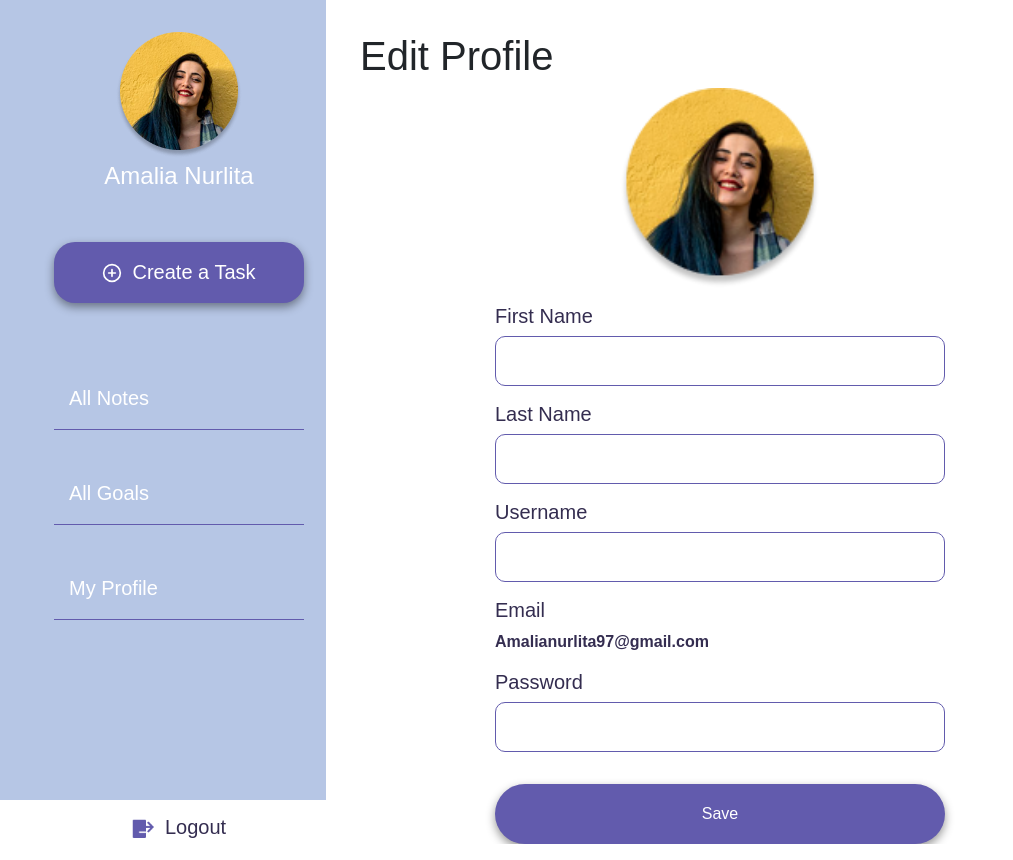
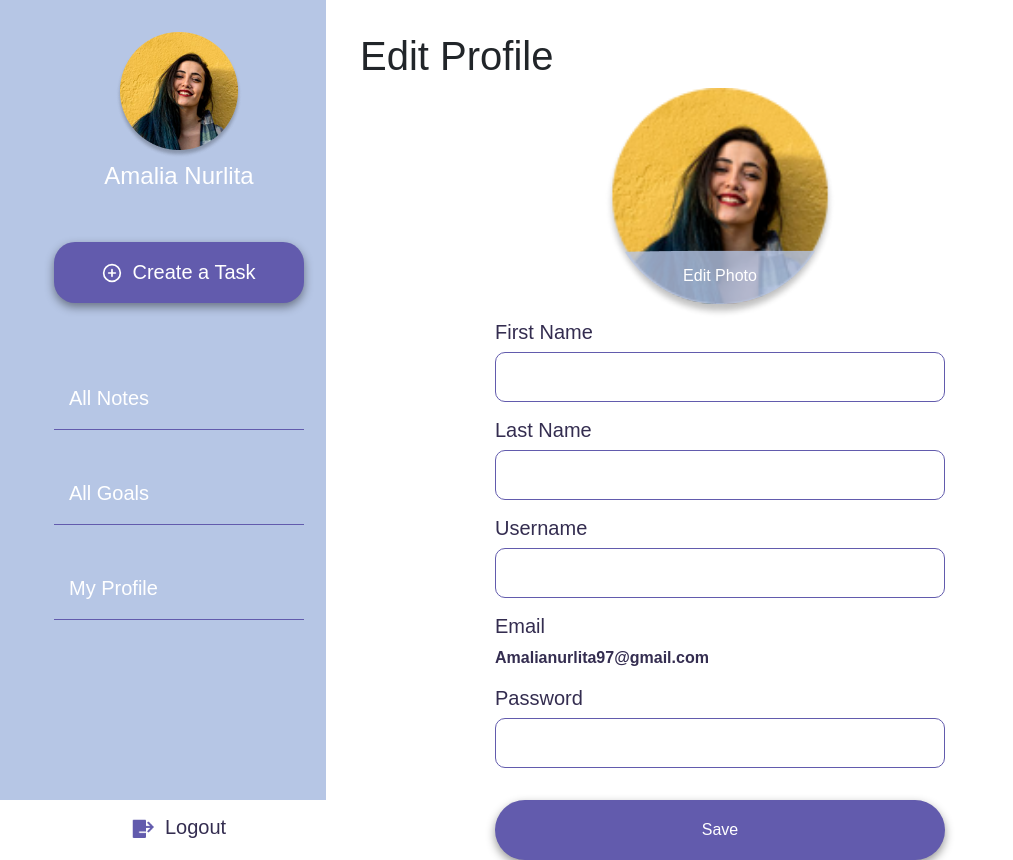
Before and after one commit to gilangsukmaw/remindme-notification, a React (Create React App) app: page /editprofile in a window 1280 px wide. Shown: the whole page, without its empty margins (0-1013 px from the left). Built offline with nearby package versions, Linux system fonts and the light colour scheme.

Commit message:
buat setgah lingkaran

```diff
--- a/src/Pages/ProfilePage/edit.jsx
+++ b/src/Pages/ProfilePage/edit.jsx
@@ -1,6 +1,7 @@
 import React from "react";
 import { Link } from "react-router-dom";
 import pp from "../../assets/images/Ellipse 34.png";
+import edit from "../../assets/images/Ellipse 107.png";
 import "./editStyle.css";
 export default function Edit() {
   return (
@@ -11,7 +12,11 @@ export default function Edit() {
         </div>
         <div className="wrapper-edit">
           <div className="head">
-            <img src={pp} alt="profile pictures" style={{ width: "200px" }} />
+            <img src={pp} alt="profile pictures" style={{ width: "230px" }} />
+            <div className="edit-profile">
+              <img src={edit} alt="edit" />
+            </div>
+            <p style={{ marginTop: "-40px" }}>Edit Photo</p>
           </div>
           <div className="content-edit">
             <form>
--- a/src/Pages/ProfilePage/editStyle.css
+++ b/src/Pages/ProfilePage/editStyle.css
@@ -4,6 +4,10 @@
   align-items: center;
   margin-right: 200px;
 }
+.edit-profile {
+  margin-top: -68px;
+}
+
 .content-edit {
   display: flex;
   flex-direction: column;
@@ -21,18 +25,15 @@ input {
   border: 1px solid #625bad;
   box-sizing: border-box;
   border-radius: 10px;
-  font-weight: bold;
+  font-weight: bolder;
   color: #342d50;
   padding-left: 2rem;
 }
 input:focus {
-  width: -webkit-fill-available;
-  height: 50px;
-  margin-bottom: 1rem;
   border: 1px solid #625bad;
-  box-sizing: border-box;
   border-radius: 10px;
 }
+
 .input-password {
   margin-bottom: 2rem;
 }
--- a/src/Pages/ProfilePage/index.jsx
+++ b/src/Pages/ProfilePage/index.jsx
@@ -2,6 +2,7 @@ import pp from "../../assets/images/Ellipse 34.png";
 import "./profileStyle.css";
 import pencil from "../../assets/images/Vector (2).png";
 import { Link } from "react-router-dom";
+import edit from "../../assets/images/Ellipse 107.png";
 const ProfilePage = () => {
   return (
     <div>
@@ -11,7 +12,11 @@ const ProfilePage = () => {
         </div>
         <div className="wrapper">
           <div className="head">
-            <img src={pp} alt="profile pictures" style={{ width: "200px" }} />
+            <img src={pp} alt="profile pictures" style={{ width: "230px" }} />
+            <div className="edit-profile">
+              <img src={edit} alt="edit" />
+            </div>
+            <p style={{ marginTop: "-40px" }}>Edit Photo</p>
           </div>
           <div className="contents">
             <Link to="/editProfile">
--- a/src/components/navbar/navbar.jsx
+++ b/src/components/navbar/navbar.jsx
@@ -32,6 +32,12 @@ export function Navbar() {
           <li className="sidebarItems content">
             <Link to="/Profile">
               <p>My Profile</p>
+              {/* <div className="my-profile text-black">
+                <p>My Profile</p>{" "}
+                <span>
+                  <FiIcons.FiArrowRight />
+                </span>
+              </div> */}
             </Link>
           </li>
           <li className="Logout">
```
Also changed, not shown: src/assets/images/Ellipse 107.png (added).
